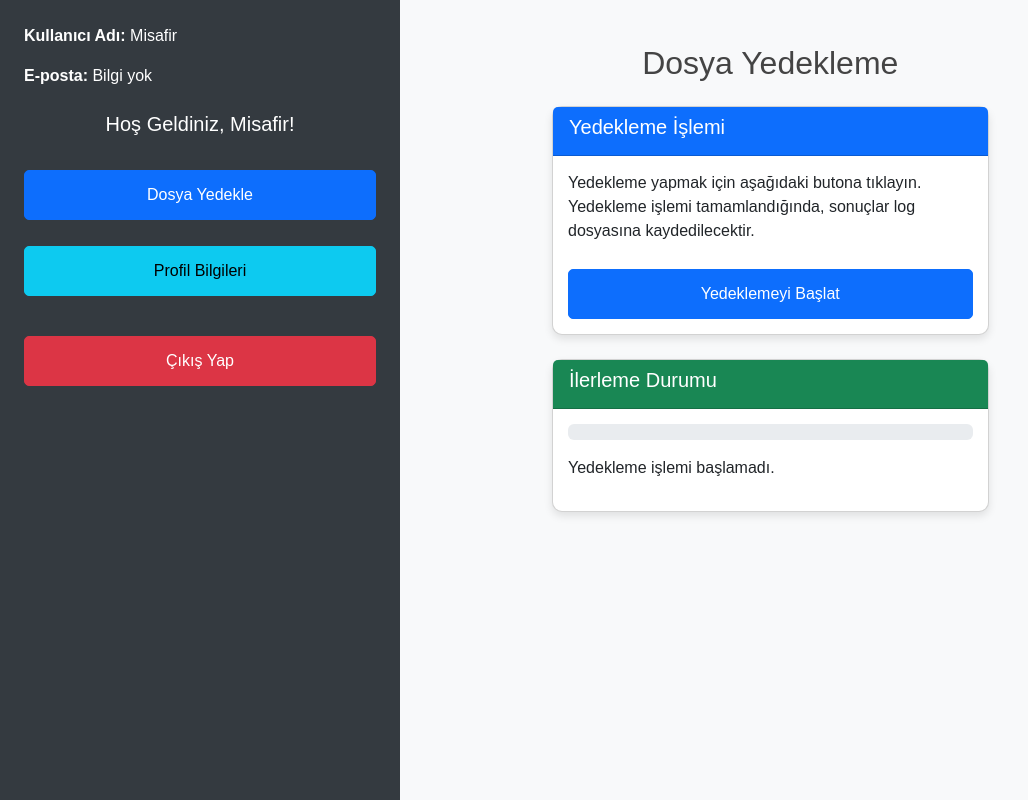
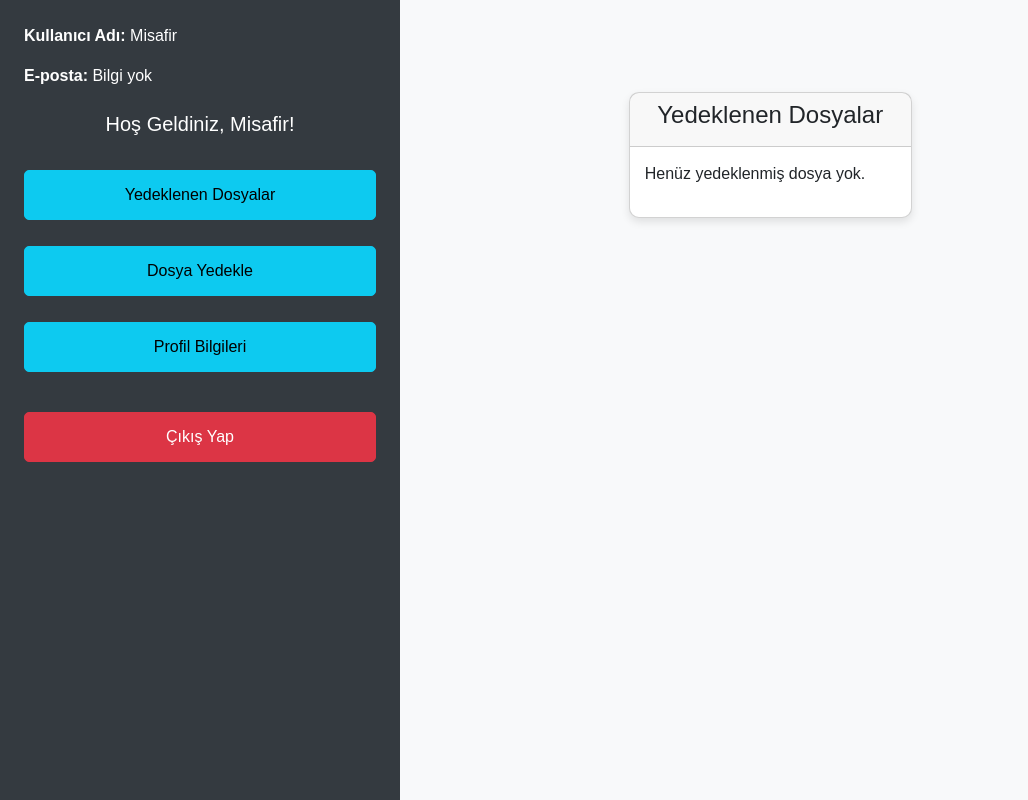
Before and after one commit to zeyn-zeze/File_Storage_And_Backup_System, a Flask app: template templates/backup.html in a window 1280 px wide. Shown: the whole page, without its empty margins (0-1028 px from the left). Run offline with Flask 3, Linux system fonts and the light colour scheme; the template is opened without the code that fills it, so the values that code supplies are empty.

Commit message:
dosya goruntuleme halledildi

```diff
--- a/app.py
+++ b/app.py
@@ -3,18 +3,17 @@ from flask_sqlalchemy import SQLAlchemy
 from flask_bcrypt import Bcrypt
 from flask_login import LoginManager
 from config import Config
+from models import db, bcrypt
 from models.User import User
 from routes.auth import auth_bp
 from routes.main import main_bp
 from routes.sync import sync_bp
-from models import db, bcrypt
 
-# LoginManager başlatıldıktan sonra user_loader fonksiyonunu tanımlayın
 login_manager = LoginManager()
 
 @login_manager.user_loader
 def load_user(user_id):
-    return User.query.get(int(user_id))  # User modelindeki id ile kullanıcıyı yükle
+    return User.query.get(int(user_id))
 
 def create_app():
     app = Flask(__name__)
@@ -23,8 +22,6 @@ def create_app():
     # Initialize extensions
     db.init_app(app)
     bcrypt.init_app(app)
-
-    # Initialize LoginManager
     login_manager.init_app(app)
 
     # Register blueprints
@@ -32,8 +29,7 @@ def create_app():
     app.register_blueprint(main_bp)
     app.register_blueprint(sync_bp)
 
-    # Optional: You can set the login_view to the login route if necessary
-    login_manager.login_view = 'auth.login'  # Login page for unauthenticated users
+    login_manager.login_view = 'auth.login'
 
     return app
 
--- a/routes/sync.py
+++ b/routes/sync.py
@@ -16,19 +16,22 @@ ALLOWED_EXTENSIONS = {'txt', 'pdf', 'png', 'jpg', 'jpeg', 'gif'}
 def allowed_file(filename):
     return '.' in filename and filename.rsplit('.', 1)[1].lower() in ALLOWED_EXTENSIONS
 
-# Yedekleme işlemi
-def backup_file(filename):
+@sync_bp.route('/backup')
+@login_required
+def backup_files():
     upload_folder = app.config['UPLOAD_FOLDER']
     backup_folder = os.path.join(upload_folder, 'backup')
 
-    # Yedekleme klasörü yoksa oluşturuluyor
     if not os.path.exists(backup_folder):
-        os.makedirs(backup_folder)
+        flash('Backup folder not found.', 'danger')
+        return redirect(url_for('sync.upload_file'))
 
-    file_path = os.path.join(upload_folder, filename)
-    backup_path = os.path.join(backup_folder, filename)
+    files = os.listdir(backup_folder)
+    files = [file for file in files if allowed_file(file)]  # İzin verilen dosyalar
 
-    shutil.copy(file_path, backup_path)
+    # Şablona dosyalar gönderiliyor
+    return render_template('backup.html', files=files)
+
 
 @sync_bp.route('/upload', methods=['GET', 'POST'])
 @login_required  # Bu decorator, oturum açmamış kullanıcıları login sayfasına yönlendirecektir
--- a/templates/backup.html
+++ b/templates/backup.html
@@ -1,33 +1,31 @@
 {% extends 'base.html' %}
 
 {% block content %}
-  <div class="container">
-    <h2 class="text-center mb-4">Dosya Yedekleme</h2>
-
-    <div class="card mb-4">
-      <div class="card-header bg-primary text-white">
-        <h5>Yedekleme İşlemi</h5>
+<div class="container mt-5">
+    <div class="row justify-content-center">
+        <div class="col-md-8">
+            <div class="card">
+                <div class="card-header text-center">
+                    <h4>Yedeklenen Dosyalar</h4>
                 </div>
                 <div class="card-body">
-        <p>Yedekleme yapmak için aşağıdaki butona tıklayın. Yedekleme işlemi tamamlandığında, sonuçlar log dosyasına kaydedilecektir.</p>
-        <!-- Yedekleme butonu -->
-        <form action="{{ url_for('start_backup') }}" method="POST">
-          <button type="submit" class="btn btn-primary w-100">Yedeklemeyi Başlat</button>
-        </form>
+                    {% if files %}
+                        <ul class="list-group">
+                            {% for file in files %}
+                                <li class="list-group-item d-flex justify-content-between align-items-center" style="color:black">
+                                    {{ file }}  <!-- Dosya adını burada gösteriyoruz -->
+                                    <div>
+                                        <a href="{{ url_for('sync.download_file', filename=file) }}" class="btn btn-success btn-sm ms-2">İndir</a>
+                                        <a href="{{ url_for('sync.delete_file', filename=file) }}" class="btn btn-danger btn-sm ms-2">Sil</a>
+                                    </div>
+                                </li>
+                            {% endfor %}
+                        </ul>
+                    {% else %}
+                        <p>Henüz yedeklenmiş dosya yok.</p>
+                    {% endif %}
                 </div>
             </div>
-
-    <!-- İlerleme durumu ve log gösterimi -->
-    <div class="card mb-4">
-      <div class="card-header bg-success text-white">
-        <h5>İlerleme Durumu</h5>
-      </div>
-      <div class="card-body">
-        <!-- Bu kısım, yedekleme işlemi sırasında dinamik olarak güncellenmeli -->
-        <div class="progress">
-          <div class="progress-bar" style="width: 0%;" role="progressbar" aria-valuenow="0" aria-valuemin="0" aria-valuemax="100">0%</div>
-        </div>
-        <p class="mt-3" id="backup-status">Yedekleme işlemi başlamadı.</p>
         </div>
     </div>
 </div>
--- a/templates/base.html
+++ b/templates/base.html
@@ -22,8 +22,10 @@
                 <h5 class="text-center mb-4">Hoş Geldiniz, {{ g.user.username if g.user else 'Misafir' }}!</h5>
 
                 <div class="d-flex flex-column">
-                    <a href="{{ url_for('sync.upload_file') }}" class="btn btn-primary mb-3">Dosya Yedekle</a>
+                    <a href="{{ url_for('sync.backup_files') }}" class="btn btn-info mb-3">Yedeklenen Dosyalar</a>
+                    <a href="{{ url_for('sync.upload_file') }}" class="btn btn-info mb-3">Dosya Yedekle</a>
                     <a href="{{ url_for('main.profile') }}" class="btn btn-info mb-3">Profil Bilgileri</a>  <!-- Profil sayfası butonu -->
+
                 </div>
 
                 <a href="{{ url_for('auth.logout') }}" class="btn btn-danger mt-4 w-100">Çıkış Yap</a>
--- a/templates/upload.html
+++ b/templates/upload.html
@@ -35,5 +35,6 @@
             </div>
         </div>
     </div>
+
 </div>
 {% endblock %}
```
Also changed, not shown: 2 other files. Lines whose indentation alone changed are shown as unchanged.
